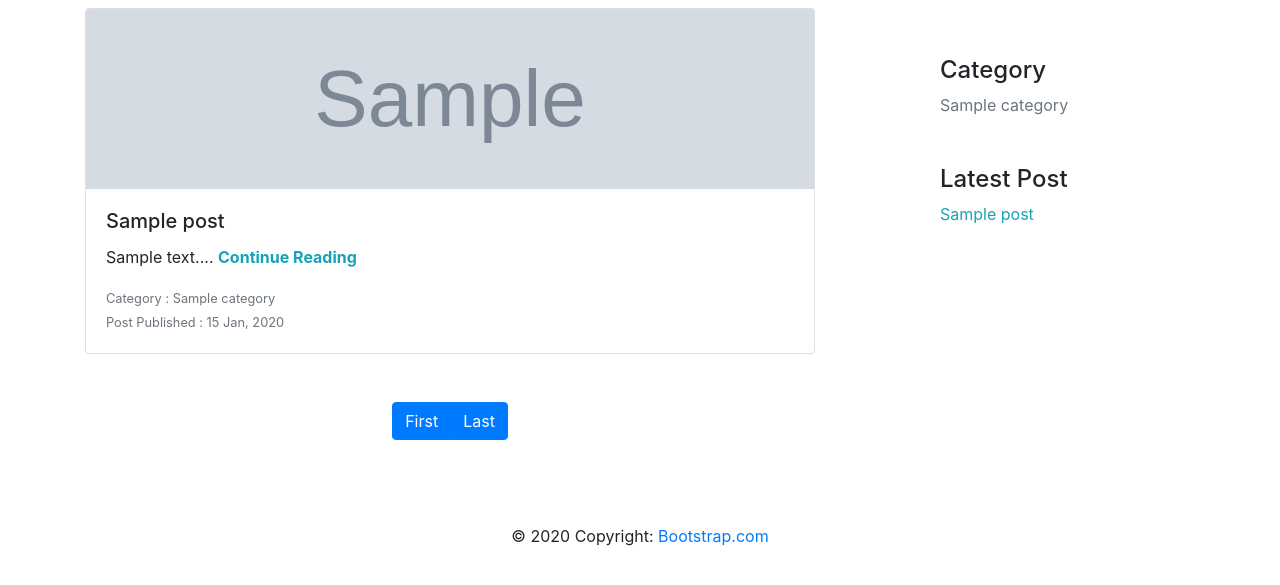
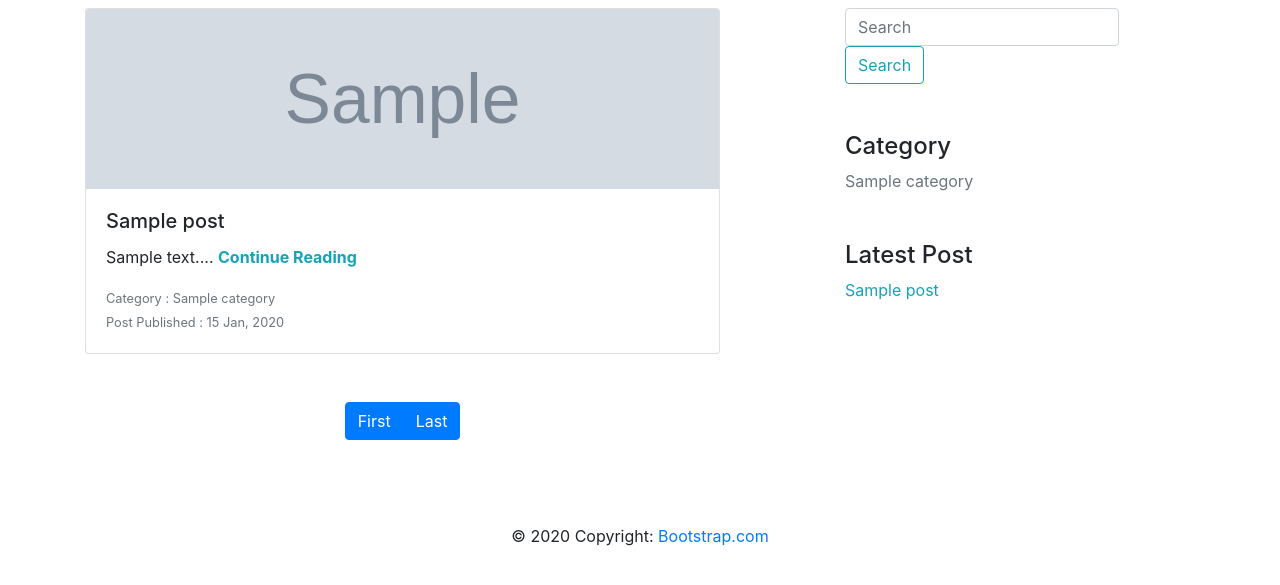
Before and after one commit to Irfan-Chowdhury/Blog-PHP-OOP, a PHP site: page /blog.php?page=1 in a window 1280 px wide. Shown: the part 64-649 px from the top of the page. Run offline with PHP 8.4, Linux system fonts and the light colour scheme; tables that the repository leaves empty or names only in its code hold one stand-in row (values such as "Sample post"); grey boxes marked "Sample" are stand-in pictures; some libraries are stand-ins or nearby versions.

Commit message:
Search Option

```diff
--- a/admin/inc/footer.php
+++ b/admin/inc/footer.php
@@ -25,6 +25,7 @@
         } );
     </script>
 
+    <!-- For Refresh Issu Problem -->
     <script>
         if ( window.history.replaceState ) {
             window.history.replaceState( null, null, window.location.href );
--- a/admin/post.php
+++ b/admin/post.php
@@ -15,6 +15,7 @@
     {
         $delPostId  = preg_replace('/[^-a-zA-Z0-9_]/', '',$_GET['delPostId']);
         $deletePost = $post->delPostById($delPostId); // (see - 'classes/Post.php', method-5)
+        // header("Location:post.php");
     }
 ?>
 
@@ -31,8 +32,7 @@
         </div>
 
         <!-- ========= <PHP> Show Message Start ============== -->
-            <?php //if (isset($addCategory)) { echo $addCategory;}
-                  //elseif (isset($deleteCategory)) {echo $deleteCategory; }  ?>
+            <?php if (isset($deletePost)) { echo $deletePost;} ?>
         <!-- ========= <PHP> Show Message End ====================== -->
 
         <!-- Table -->
--- a/blog.php
+++ b/blog.php
@@ -19,7 +19,7 @@
     <div class="row">
 
 <!-- Left Sidebar -->
-        <div class="col-md-8">
+        <div class="col-md-7">
 
             <!-- =========== <PHP> Get All Post ========= -->
             <?php
@@ -76,7 +76,7 @@
 
 <!-- Right Sidebar -->
 
-        <div class="col-md-3">
+        <div class="col-md-4">
             <?php include_once 'inc/sidebar.php'; ?>
         </div>
 
--- a/categoryWisePost.php
+++ b/categoryWisePost.php
@@ -29,7 +29,7 @@
     <div class="row">
 
 <!-- Left Sidebar -->
-        <div class="col-md-8">
+        <div class="col-md-7">
 
             <!-- =========== Category Wise All Post ========= -->
             <?php
@@ -54,7 +54,7 @@
 
 <!-- Right Sidebar -->
 
-        <div class="col-md-3">
+        <div class="col-md-4">
             <?php include_once 'inc/sidebar.php'; ?>
         </div>
 
--- a/classes/Post.php
+++ b/classes/Post.php
@@ -324,21 +324,6 @@ class Post
 
     // ==================== For BLOG SECTION ==================
 
-
-    // public function getAllBlogPost() //Method-6
-    // {
-    //     // $query  = "SELECT posts.* FROM posts LIMIT 3";
-    //     // $result = $this->db->select($query);
-    //     // return $result;
-
-    //     $query  =   "SELECT posts.*, categories.category_name
-    //                 FROM posts
-    //                 INNER JOIN categories ON categories.id = posts.category_id";
-
-    //     $result = $this->db->select($query);
-    //     return $result;
-    // }
-
     public function getAllBlogPost($start_from, $per_page) //Method-6
     {
         $query  =   "SELECT posts.*, categories.category_name
@@ -383,7 +368,20 @@ class Post
     }
 
 
+    // ==================== For SEARCH Optioin ==================
 
+    public function getArticleBySearch($search)
+    {
+        $query  = "SELECT posts.*, categories.category_name
+                    FROM posts
+                    INNER JOIN categories ON categories.id = posts.category_id
+                    WHERE title LIKE '%$search%'
+                    OR description LIKE '%$search%'
+                    OR categories.category_name LIKE '%$search%' ";
+
+        $result =  $this->db->select($query);
+        return $result;
+    }
 
 }
 
--- a/inc/sidebar.php
+++ b/inc/sidebar.php
@@ -1,3 +1,10 @@
+
+            <!-- =========== Searching Option ========= -->
+
+            <form class="form-inline my-2 my-lg-0" action="search.php" method="GET">
+                <input class="form-control mr-sm-2" name="search" type="search" placeholder="Search" aria-label="Search">
+                <button type="submit" class="btn btn-outline-info my-2 my-sm-0">Search</button>
+            </form>
 
 
             <!-- =========== <PHP> Get All Category ========= -->
```
Also changed, not shown: search.php (renamed from singlePost.php, +21 -20 lines), admin/uploads/095c6b62a0.jpg (deleted), admin/uploads/0c82ffc926.jpg (deleted), admin/uploads/73cc2724df.png (added), admin/uploads/b84ef2677e.jpg (deleted).
